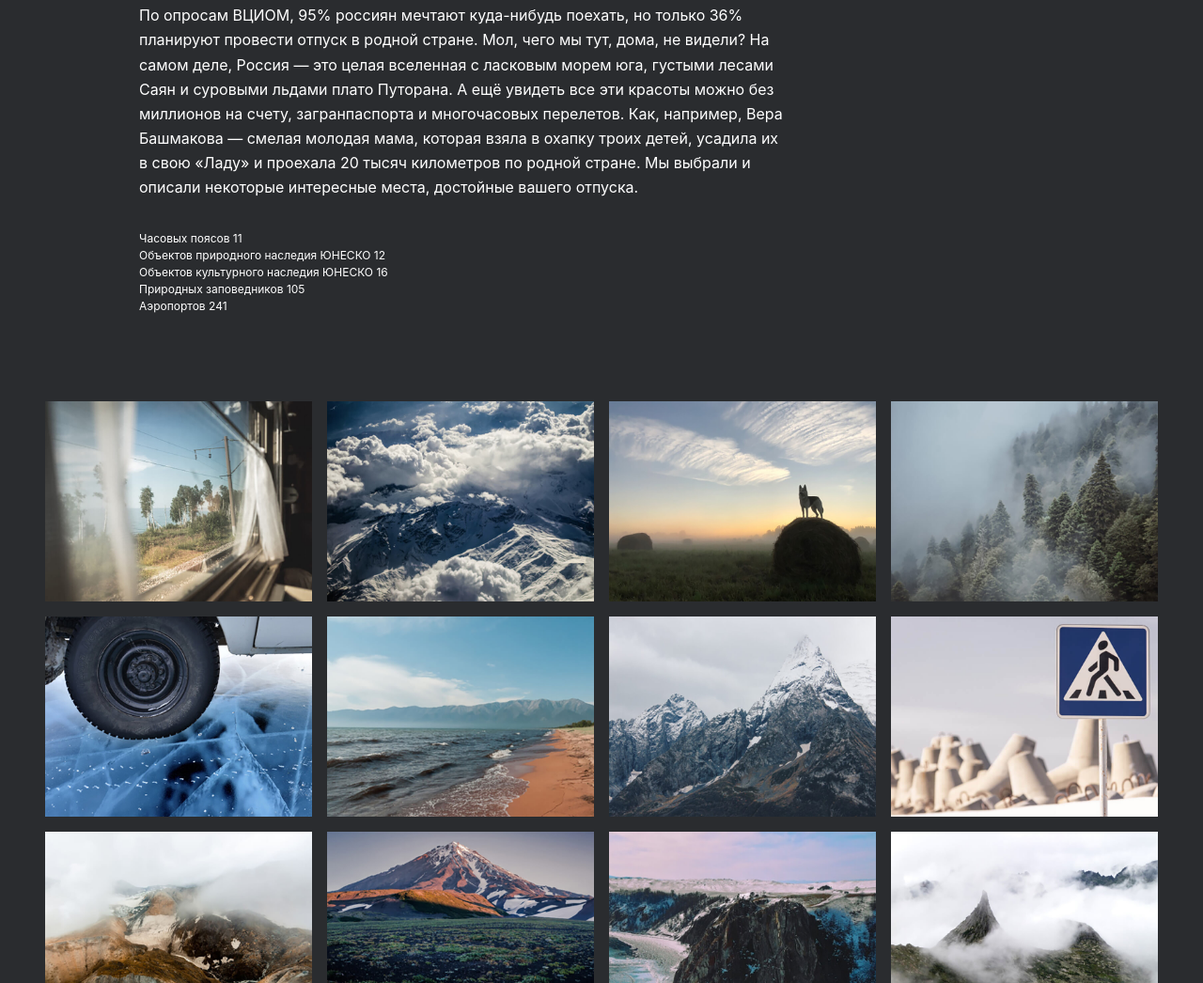
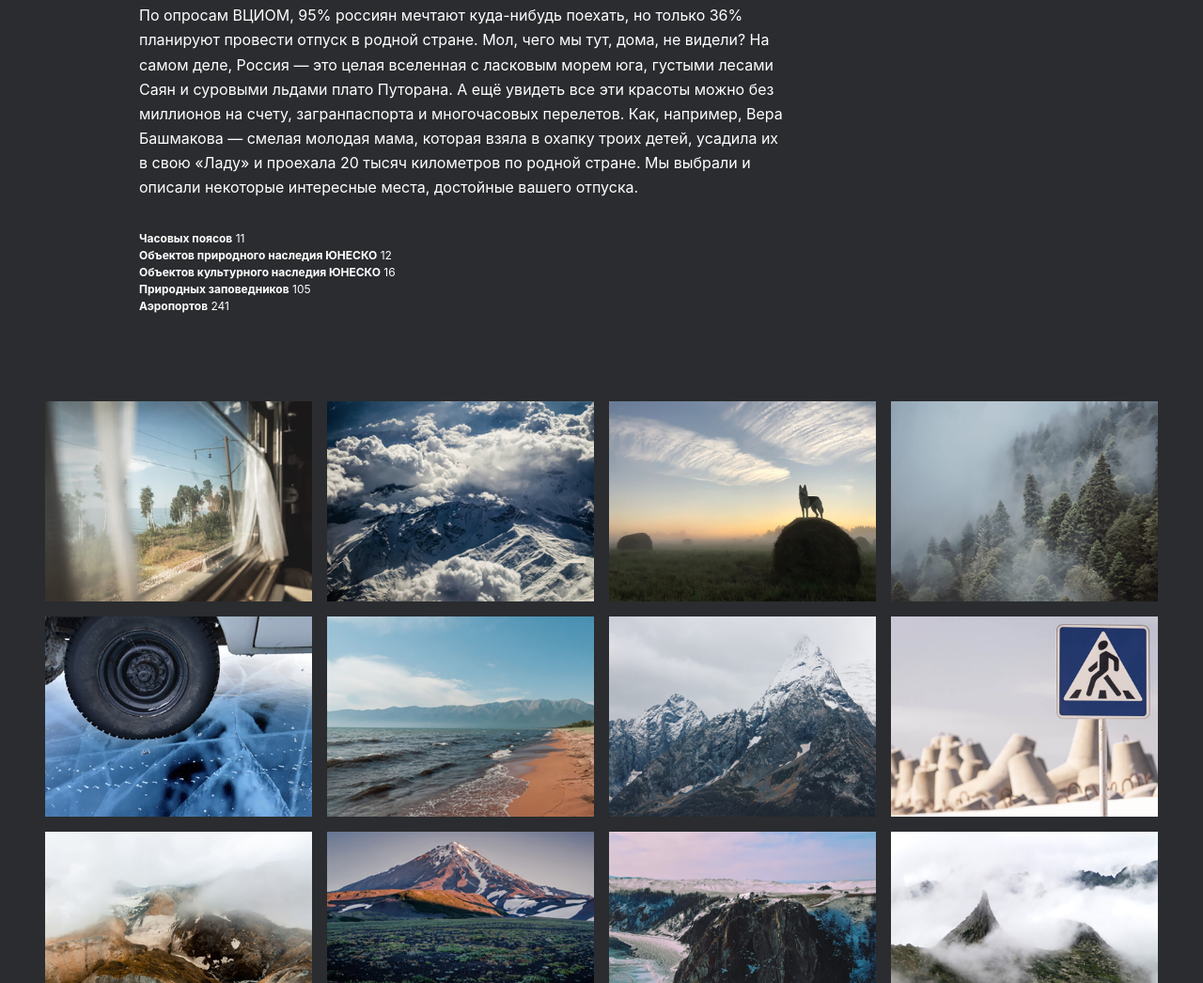
Before and after one commit to mds88/russian-travel, a plain HTML site: page index.html in a window 1280 px wide. Shown: the part 1331-2377 px from the top of the page at 94% size. Drawn offline with Linux system fonts and the light colour scheme; a web font is replaced by a local one.

Commit message:
Исправлены ошибки после 1го ревью

```diff
--- a/blocks/intro/_font-weight_bold/intro_font-weight_bold.css
+++ b/blocks/intro/_font-weight_bold/intro_font-weight_bold.css
@@ -1,3 +1,3 @@
-.intro__text_font-weight_bold {
+.intro_font-weight_bold {
     font-weight: bold;
 }
```
